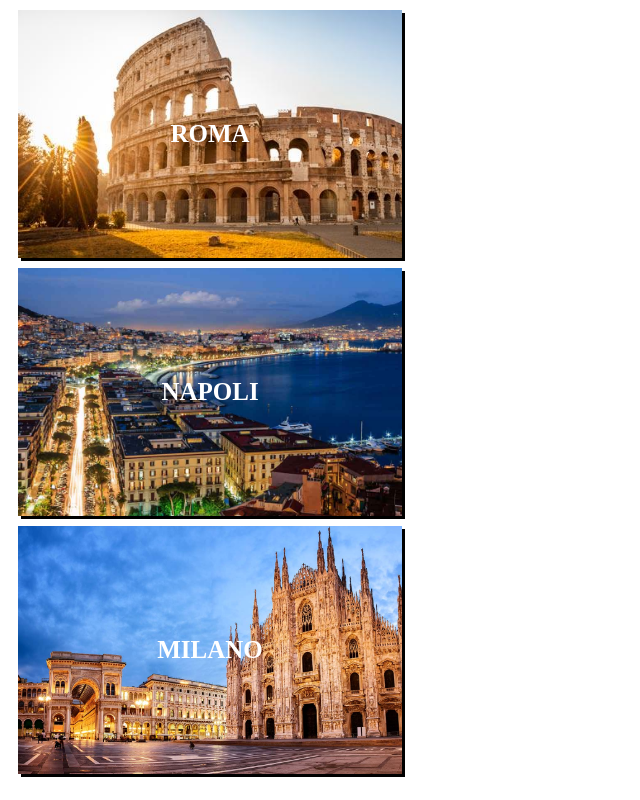
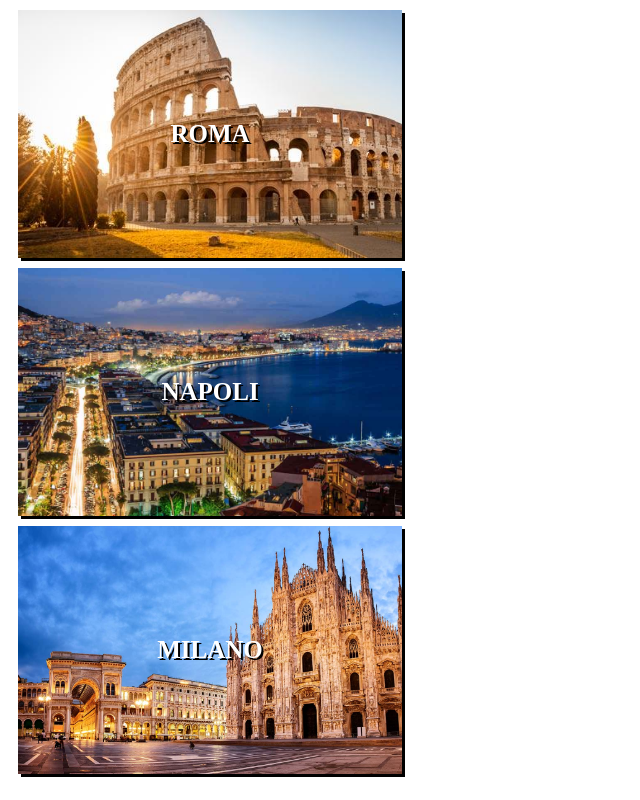
Before and after one commit to marzucoalessandro/htmlcss-airbnb, a plain HTML site: page index.html in a window 1280 px wide. Shown: the whole page, without its empty margins (0-640 px from the left). Drawn offline with Linux system fonts and the light colour scheme.

Commit message:
text-shadow

```diff
--- a/css/master.css
+++ b/css/master.css
@@ -27,6 +27,7 @@
   text-transform: uppercase;
   font-weight: 600;
   font-size: 25px;
+  text-shadow: 2px 2px black;
 }
 
 .napoli{
```
